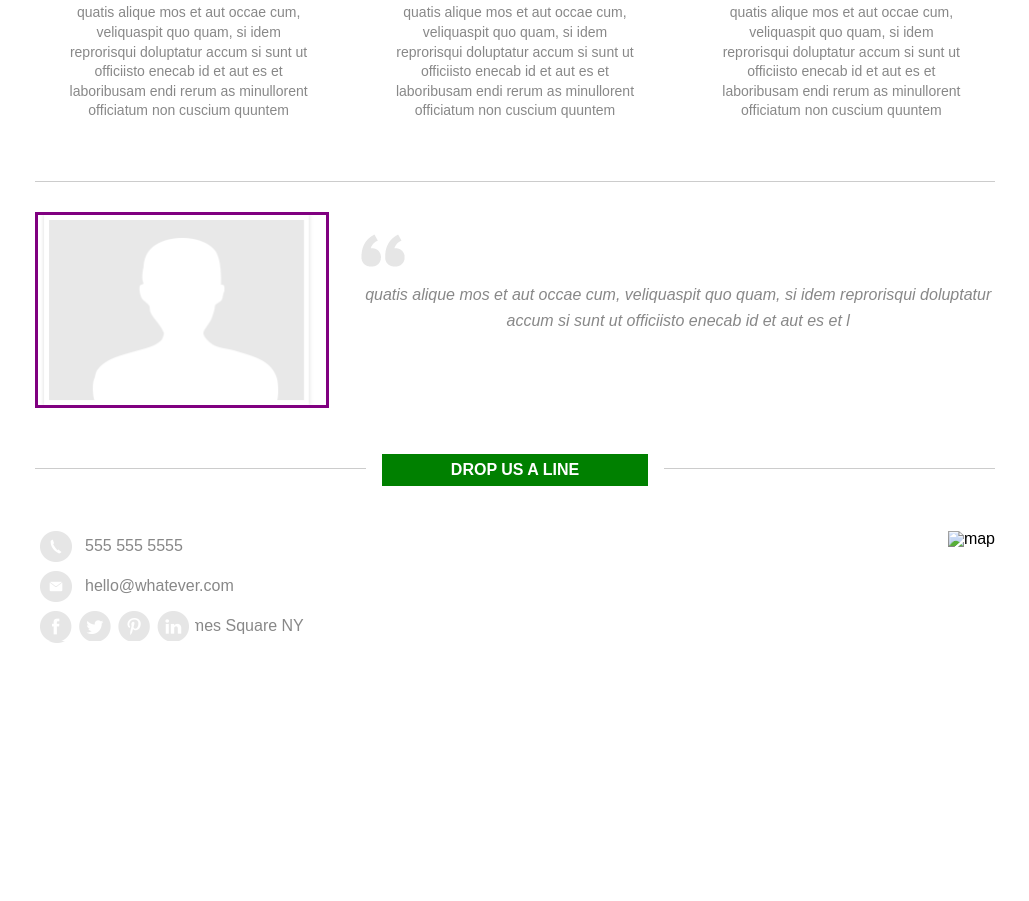
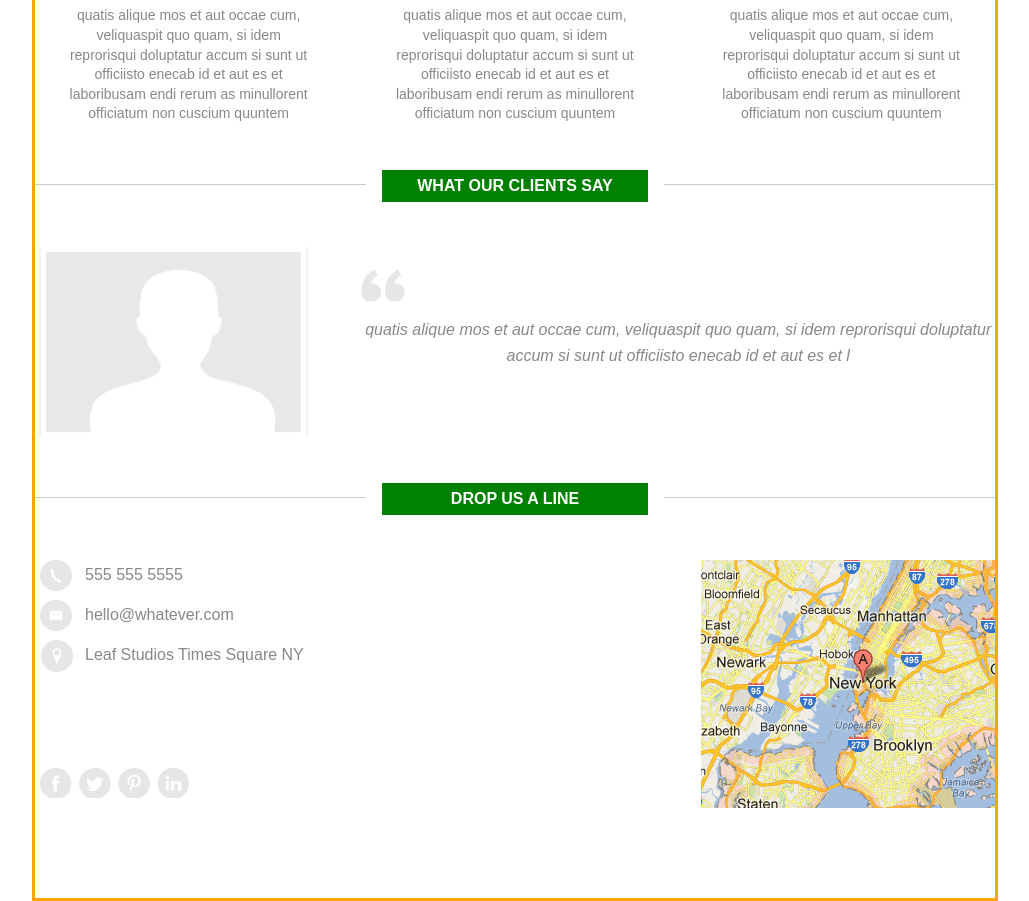
Before and after one commit to XavierCarty95/jquery, a plain HTML site: page index.html in a window 1280 px wide. Shown: the part 722-1623 px from the top of the page, without its empty margins (125-1154 px from the left). Before the commit the page ends 1463 px from the top, so only its background shows below. Drawn offline with Linux system fonts and the light colour scheme; files whose address does not match are found by name.

Commit message:
traversing the DOM

```diff
--- a/index.html
+++ b/index.html
@@ -1,10 +1,10 @@
+
 <!DOCTYPE html>
 <html>
 <head>
     <title>Green Design</title>
     <link href="style.css" rel="stylesheet" type="text/css">
-</head>
-
+</head
 <body>
 
     <header>
@@ -58,7 +58,7 @@
                 </ul>
             </section>
             <section id="clients">
-
+                <h2>What Our Clients Say</h2>
                 <img src="head.png" alt="quote">
                 <blockquote>quatis alique mos et aut occae cum, veliquaspit quo quam, si idem reprorisqui doluptatur accum si sunt ut officiisto enecab id et aut es et l</blockquote>
             </section>
@@ -73,7 +73,7 @@
                         <span>NY</span>
                     </li>
                 </ul>
-                <img src="images/map.png" alt="map">
+                <img src="map.png" alt="map">
                 <ul id="social-nav">
                     <li class="facebook"><a href="">Facebook</a></li>
                     <li class="twitter"><a href="">Twitter</a></li>
--- a/script.js
+++ b/script.js
@@ -1,14 +1,50 @@
-// // $("header nav li:first").css({border: "2px solid red"})
-// $("header nav li: last").css({border: "2px solid red"})
-// $("#contact ul:first-child").css({border: "2px solid red"});
-// $("#contact ul:last-child").css({border: "2px solid red"});
+// // $('#contact-methods').next().css({border: "3px solid red"});
+// $("#social-nav").prev().css({border: "3px solid pink"});
+// $(".banner-title").parent().css({border: "3px solid pink"})
+// $("#social-nav").children().css({border: "3px solid green"})
 
-// $("header nav li:even").css({border: "2px solid blue"})
-// $("header nav li:odd").css({border: "2px solid yellow"})
+// $("#contact").find(".facebook").css({border: " 3px solid green "});
 
-// $("section:not('#contact')").css({border: "2px solid green"});
-// $("#social-nav li:li(3)").css({border: "2px solid blue"})
-// $("#social-nav li:gt(2)").css({border: "2px solid blue"});
+$("#social-nav").closest(".wrapper").css({border:"3px solid orange"})
 
-// $("img[alt]").css({border: "2px solid pink"})
-   $("img[alt=quote]").css({border: "3px solid purple"})
+
+
+
+
+
+
+
+
+
+
+
+
+
+
+
+
+
+
+
+
+
+
+
+
+
+
+
+// // // $("header nav li:first").css({border: "2px solid red"})
+// // $("header nav li: last").css({border: "2px solid red"})
+// // $("#contact ul:first-child").css({border: "2px solid red"});
+// // $("#contact ul:last-child").css({border: "2px solid red"});
+
+// // $("header nav li:even").css({border: "2px solid blue"})
+// // $("header nav li:odd").css({border: "2px solid yellow"})
+
+// // $("section:not('#contact')").css({border: "2px solid green"});
+// // $("#social-nav li:li(3)").css({border: "2px solid blue"})
+// // $("#social-nav li:gt(2)").css({border: "2px solid blue"});
+
+// // $("img[alt]").css({border: "2px solid pink"})
+//   $("img[alt=quote]").css({border: "3px solid purple"})
```
